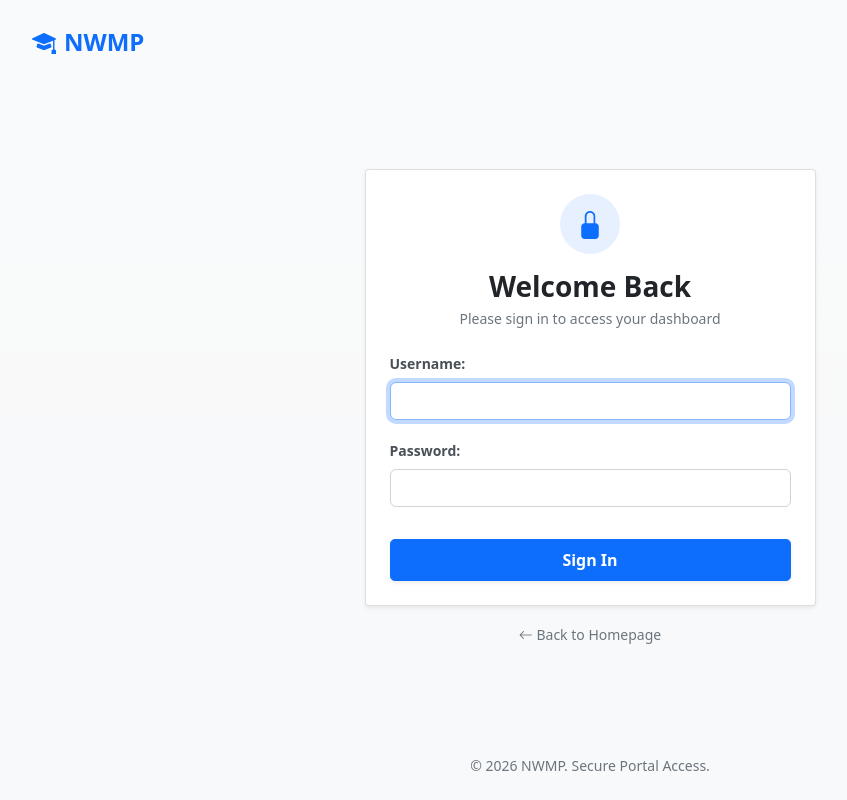
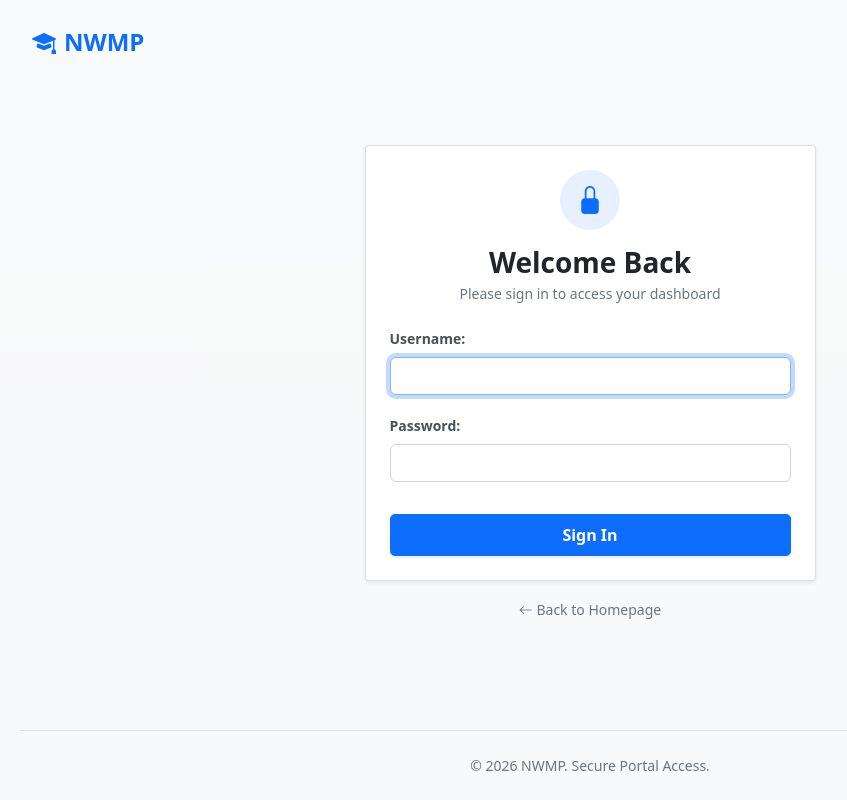
Before and after one commit to GayathriG5787/studentStaff, a Django app: page /login/ in a window 1280 px wide. Shown: the whole page, without its empty margins (50-897 px from the left). Run offline with Django 5.2, Linux system fonts and the light colour scheme.

Commit message:
login footer update

```diff
--- a/accounts/templates/accounts/login.html
+++ b/accounts/templates/accounts/login.html
@@ -54,7 +54,7 @@
         </div>
     </div>
 
-    <div class="container pb-4 text-center text-muted small">
+    <div class="container mt-4 border-top border-1 p-4 text-center text-muted small">
         &copy; 2026 NWMP. Secure Portal Access.
     </div>
 </div>
```
